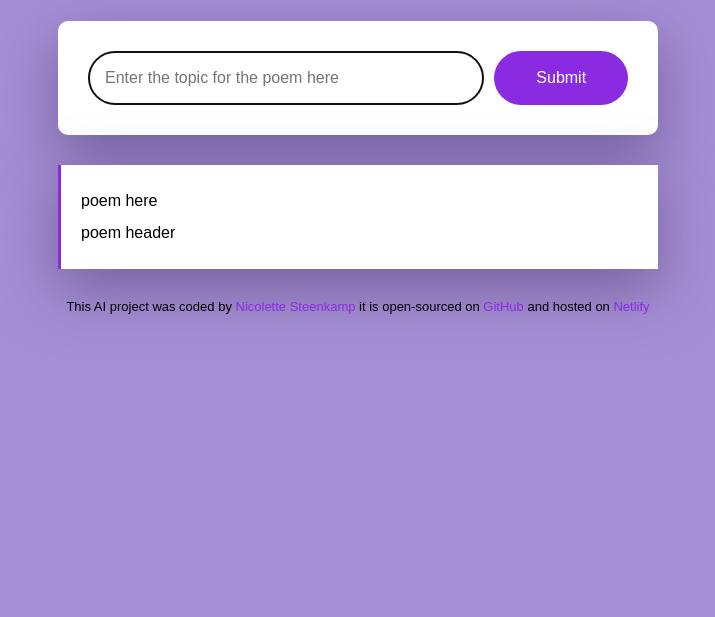
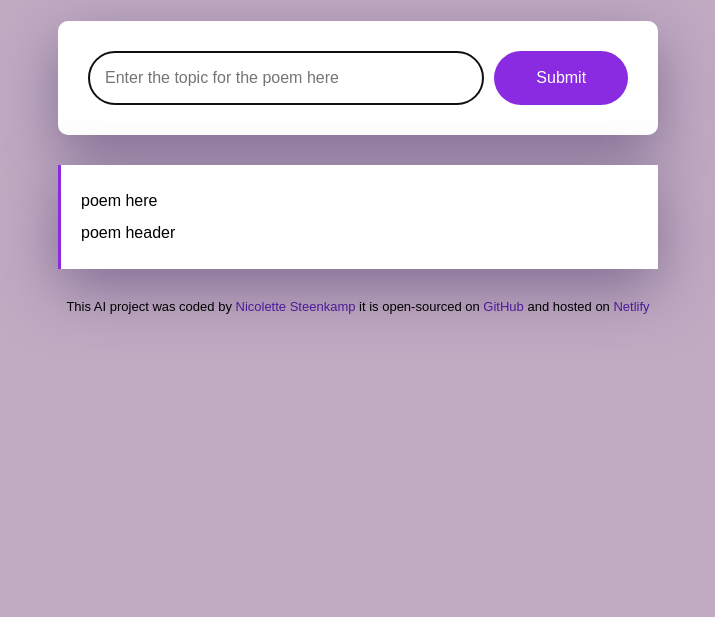
Before and after one commit to NicoletteSteenkamp/poem-generator, a plain HTML site: page index.html in a window 1280 px wide. Shown: the part 183-800 px from the top of the page, without its empty margins (282-997 px from the left). Drawn offline with Linux system fonts and the light colour scheme.

Commit message:
changed a few CSS properties

```diff
--- a/src/style.css
+++ b/src/style.css
@@ -1,5 +1,6 @@
 body{
-    background-color: rgb(166, 143, 213);
+    background-color: #c1abc3;
+
 font-family: sans-serif;}
 
 .container{
@@ -68,5 +69,6 @@ footer{
     margin-top: 30px;
 }
 
-a{text-decoration: none;
-color: blueviolet;}
+a{
+    color:#4b1b98;
+    text-decoration: none;}
```
